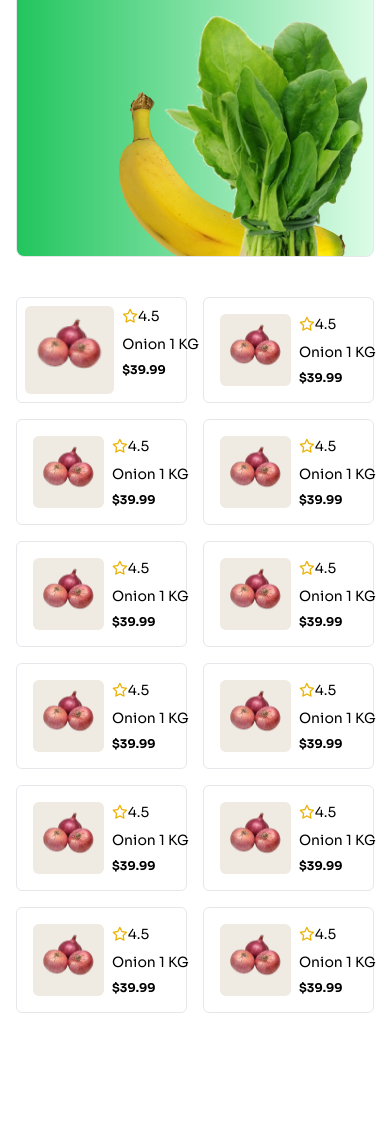
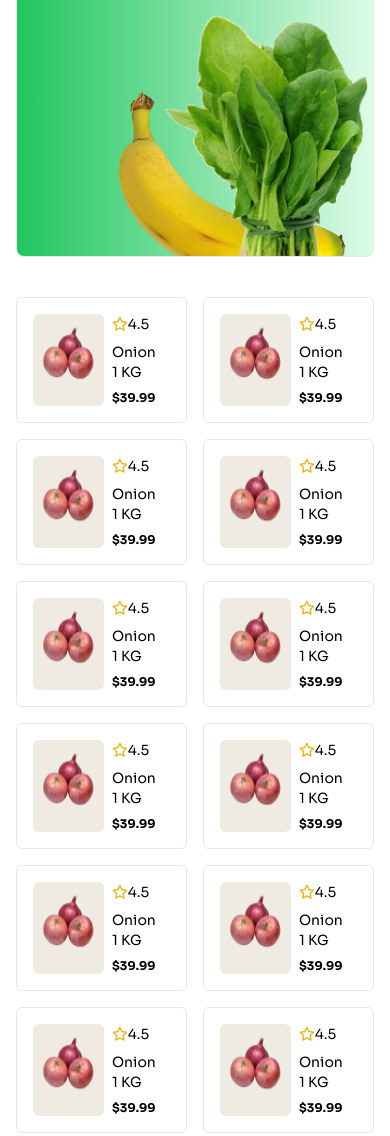
Before and after one commit to developerTamanna/Freshness-platter, a plain HTML site: page index.html in a window 390 px wide. Shown: the part 2189-3325 px from the top of the page. Before the commit the page ends 3282 px from the top, so only its background shows below. Drawn offline with nearby package versions, Linux system fonts and the light colour scheme.

Commit message:
new responsive

```diff
--- a/index.html
+++ b/index.html
@@ -190,11 +190,11 @@
 
           <div class="grid grid-cols-2 sm:grid-cols-3 auto-rows-fr h-full gap-4">
               <!-- crd1 -->
-            <div class="bg-white rounded-md border flex gap-2 py-2 pl-2 pr-9">
+            <div class="bg-white rounded-md border flex gap-2 py-4 pl-4 pr-8">
                 <img class=" bg-[#EFEBE3] rounded-md" src="./c2-assets/image 43.png" alt="">
                 <div class="flex flex-col gap-2">
                     <p class="text-sm font-normal text-black"><i class="fa-regular fa-star text-yellow-500"></i>4.5</p>
-                <p class="text-sm font-normal text-nowrap text-black overflow-hidden">Onion 1 KG</p>
+                <p class="text-sm font-normal sm:text-nowrap text-black overflow-hidden">Onion 1 KG</p>
                 <p class="text-xs font-bold text-nowrap text-black">$39.99</p>
                 </div>
             </div>
@@ -203,7 +203,7 @@
                 <img class=" bg-[#EFEBE3] rounded-md" src="./c2-assets/image 43.png" alt="">
                 <div class="flex flex-col gap-2">
                     <p class="text-sm font-normal text-black"><i class="fa-regular fa-star text-yellow-500"></i>4.5</p>
-                <p class="text-sm font-normal text-nowrap text-black overflow-hidden">Onion 1 KG</p>
+                <p class="text-sm font-normal sm:text-nowrap text-black overflow-hidden">Onion 1 KG</p>
                 <p class="text-xs font-bold text-nowrap text-black">$39.99</p>
                 </div>
             </div>
@@ -212,7 +212,7 @@
                 <img class=" bg-[#EFEBE3] rounded-md" src="./c2-assets/image 43.png" alt="">
                 <div class="flex flex-col gap-2">
                     <p class="text-sm font-normal text-black"><i class="fa-regular fa-star text-yellow-500"></i>4.5</p>
-                <p class="text-sm font-normal text-nowrap text-black overflow-hidden">Onion 1 KG</p>
+                <p class="text-sm font-normal sm:text-nowrap text-black overflow-hidden">Onion 1 KG</p>
                 <p class="text-xs font-bold text-nowrap text-black">$39.99</p>
                 </div>
             </div>
@@ -221,7 +221,7 @@
                 <img class=" bg-[#EFEBE3] rounded-md" src="./c2-assets/image 43.png" alt="">
                 <div class="flex flex-col gap-2">
                     <p class="text-sm font-normal text-black"><i class="fa-regular fa-star text-yellow-500"></i>4.5</p>
-                <p class="text-sm font-normal text-nowrap text-black overflow-hidden">Onion 1 KG</p>
+                <p class="text-sm font-normal sm:text-nowrap text-black overflow-hidden">Onion 1 KG</p>
                 <p class="text-xs font-bold text-nowrap text-black">$39.99</p>
                 </div>
             </div>
@@ -230,7 +230,7 @@
                 <img class=" bg-[#EFEBE3] rounded-md" src="./c2-assets/image 43.png" alt="">
                 <div class="flex flex-col gap-2">
                     <p class="text-sm font-normal text-black"><i class="fa-regular fa-star text-yellow-500"></i>4.5</p>
-                <p class="text-sm font-normal text-nowrap text-black overflow-hidden">Onion 1 KG</p>
+                <p class="text-sm font-normal sm:text-nowrap text-black overflow-hidden">Onion 1 KG</p>
                 <p class="text-xs font-bold text-nowrap text-black">$39.99</p>
                 </div>
             </div>
@@ -239,7 +239,7 @@
                 <img class=" bg-[#EFEBE3] rounded-md" src="./c2-assets/image 43.png" alt="">
                 <div class="flex flex-col gap-2">
                     <p class="text-sm font-normal text-black"><i class="fa-regular fa-star text-yellow-500"></i>4.5</p>
-                <p class="text-sm font-normal text-nowrap text-black overflow-hidden">Onion 1 KG</p>
+                <p class="text-sm font-normal sm:text-nowrap text-black overflow-hidden">Onion 1 KG</p>
                 <p class="text-xs font-bold text-nowrap text-black">$39.99</p>
                 </div>
             </div>
@@ -248,7 +248,7 @@
                 <img class=" bg-[#EFEBE3] rounded-md" src="./c2-assets/image 43.png" alt="">
                 <div class="flex flex-col gap-2">
                     <p class="text-sm font-normal text-black"><i class="fa-regular fa-star text-yellow-500"></i>4.5</p>
-                <p class="text-sm font-normal text-nowrap text-black overflow-hidden">Onion 1 KG</p>
+                <p class="text-sm font-normal sm:text-nowrap text-black overflow-hidden">Onion 1 KG</p>
                 <p class="text-xs font-bold text-nowrap text-black">$39.99</p>
                 </div>
             </div>
@@ -257,7 +257,7 @@
                 <img class=" bg-[#EFEBE3] rounded-md" src="./c2-assets/image 43.png" alt="">
                 <div class="flex flex-col gap-2">
                     <p class="text-sm font-normal text-black"><i class="fa-regular fa-star text-yellow-500"></i>4.5</p>
-                <p class="text-sm font-normal text-nowrap text-black overflow-hidden">Onion 1 KG</p>
+                <p class="text-sm font-normal sm:text-nowrap text-black overflow-hidden">Onion 1 KG</p>
                 <p class="text-xs font-bold text-nowrap text-black">$39.99</p>
                 </div>
             </div>
@@ -266,7 +266,7 @@
                 <img class=" bg-[#EFEBE3] rounded-md" src="./c2-assets/image 43.png" alt="">
                 <div class="flex flex-col gap-2">
                     <p class="text-sm font-normal text-black"><i class="fa-regular fa-star text-yellow-500"></i>4.5</p>
-                <p class="text-sm font-normal text-nowrap text-black overflow-hidden">Onion 1 KG</p>
+                <p class="text-sm font-normal sm:text-nowrap text-black overflow-hidden">Onion 1 KG</p>
                 <p class="text-xs font-bold text-nowrap text-black">$39.99</p>
                 </div>
             </div>
@@ -275,7 +275,7 @@
                 <img class=" bg-[#EFEBE3] rounded-md" src="./c2-assets/image 43.png" alt="">
                 <div class="flex flex-col gap-2">
                     <p class="text-sm font-normal text-black"><i class="fa-regular fa-star text-yellow-500"></i>4.5</p>
-                <p class="text-sm font-normal text-nowrap text-black overflow-hidden">Onion 1 KG</p>
+                <p class="text-sm font-normal sm:text-nowrap text-black overflow-hidden">Onion 1 KG</p>
                 <p class="text-xs font-bold text-nowrap text-black">$39.99</p>
                 </div>
             </div>
@@ -284,7 +284,7 @@
                 <img class=" bg-[#EFEBE3] rounded-md" src="./c2-assets/image 43.png" alt="">
                 <div class="flex flex-col gap-2">
                     <p class="text-sm font-normal text-black"><i class="fa-regular fa-star text-yellow-500"></i>4.5</p>
-                <p class="text-sm font-normal text-nowrap text-black overflow-hidden">Onion 1 KG</p>
+                <p class="text-sm font-normal sm:text-nowrap text-black overflow-hidden">Onion 1 KG</p>
                 <p class="text-xs font-bold text-nowrap text-black">$39.99</p>
                 </div>
             </div>
@@ -293,7 +293,7 @@
                 <img class=" bg-[#EFEBE3] rounded-md" src="./c2-assets/image 43.png" alt="">
                 <div class="flex flex-col gap-2">
                     <p class="text-sm font-normal text-black"><i class="fa-regular fa-star text-yellow-500"></i>4.5</p>
-                <p class="text-sm font-normal text-nowrap text-black overflow-hidden">Onion 1 KG</p>
+                <p class="text-sm font-normal sm:text-nowrap text-black overflow-hidden">Onion 1 KG</p>
                 <p class="text-xs font-bold text-nowrap text-black">$39.99</p>
                 </div>
             </div>
```
